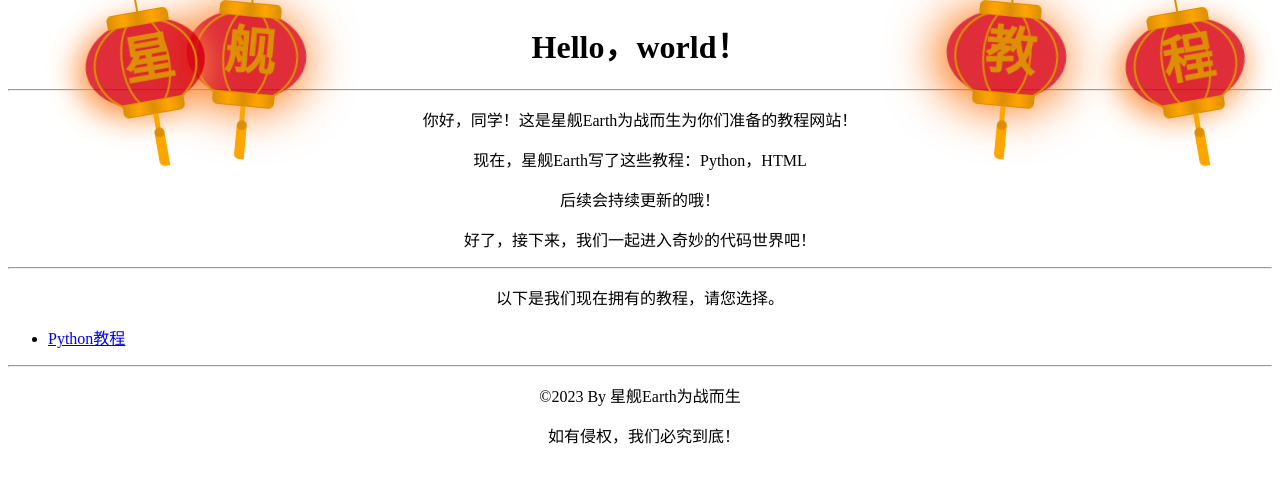
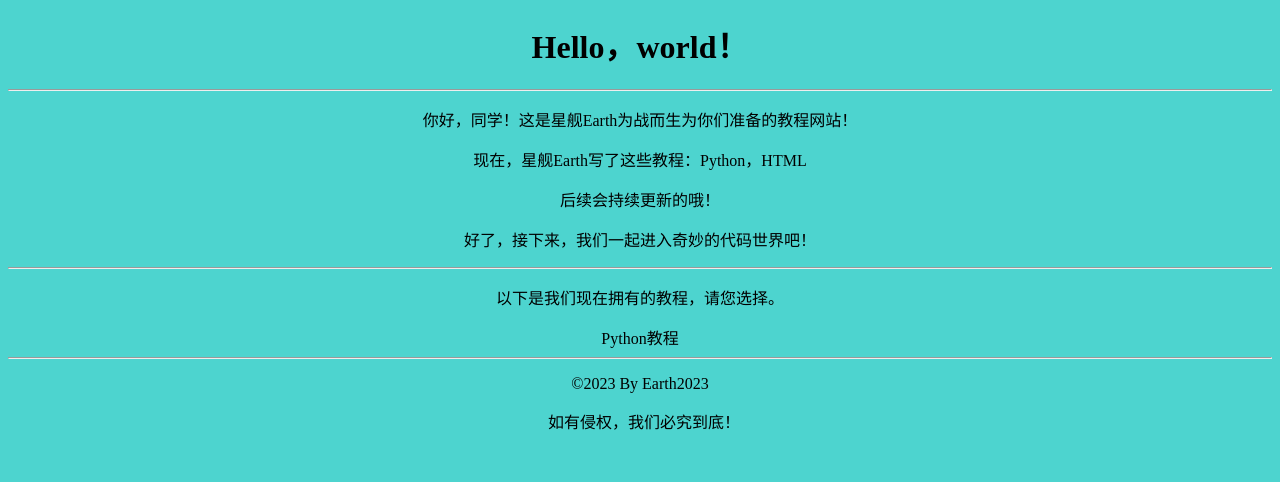
Before and after one commit to Earth2023/bcjc.github.io, a plain HTML site: page index.html in a window 1280 px wide. Drawn offline with Linux system fonts and the light colour scheme.

Commit message:
Add files via upload

```diff
--- a/index.html
+++ b/index.html
@@ -6,6 +6,7 @@
   <title>星舰Earth为大家准备的各种代码教程</title>
 </head>
 <body>
+<!--
 <link href="denglong.css" rel="stylesheet" type="text/css">
 <div id="wp" class="wp">
   <div class="xnkl">
@@ -94,17 +95,38 @@
       </div>
     </div>
   </div>
-  <center>
-    <h1>Hello，world！</h1>
-  </center>
+  -->
+  <style>
+    a {
+    text-decoration: none;
+    }
+    body {
+      background-color: #4dd4cf;
+    }
+    h1 {
+      color: black;
+      text-align: center;
+    }
+    .Introduce {
+      text-align: center;
+    }
+    .Tutorial_Selection {
+      text-align: center;
+    }
+    .Producer {
+      text-align: center;
+    }
+    .aa1 {
+      color: black;
+    }
+  </style>
+  <h1><a class="aa1" href="https://bcjc.earth2023.top" target="_blank">Hello，world！</a></h1>
   <hr>
   <div class="Introduce">
-    <center>
-      <p>你好，同学！这是星舰Earth为战而生为你们准备的教程网站！</p>
-      <p>现在，星舰Earth写了这些教程：Python，HTML</p>
-      <p>后续会持续更新的哦！</p>
-      <p>好了，接下来，我们一起进入奇妙的代码世界吧！</p>
-    </center>
+    <p>你好，同学！这是星舰Earth为战而生为你们准备的教程网站！</p>
+    <p>现在，星舰Earth写了这些教程：Python，HTML</p>
+    <p>后续会持续更新的哦！</p>
+    <p>好了，接下来，我们一起进入奇妙的代码世界吧！</p>
   </div>
   <hr>
   <!--
@@ -116,20 +138,14 @@
   </center>
   <hr>
   -->
-  <div class="Tutorial Selection">
-    <center>
+  <div class="Tutorial_Selection">
       <p>以下是我们现在拥有的教程，请您选择。</p>
-    </center>
-    <ul>
-      <li><a href="https://bcjc.earth2023.top/Python_course/introduce.html" target="_black">Python教程</a>
-      </li>
-    </ul>
+      <a class="aa1" href="https://bcjc.earth2023.top/Python_course/introduce.html" target="_black">Python教程</a>
     <hr>
-  <center>
     <div class="Producer">
-      <p>©2023 By 星舰Earth为战而生</p>
+      <p>©2023 By Earth2023</p>
       <p>&nbsp;&nbsp;如有侵权，我们必究到底！</p>
     </div>
-  </center>
-
-</div></div></body></html>
+</div>
+</body>
+</html>
```
Also changed, not shown: Python_course/introduce.html (+30 -11 lines), Python_course/print.html (+31 -11 lines).
